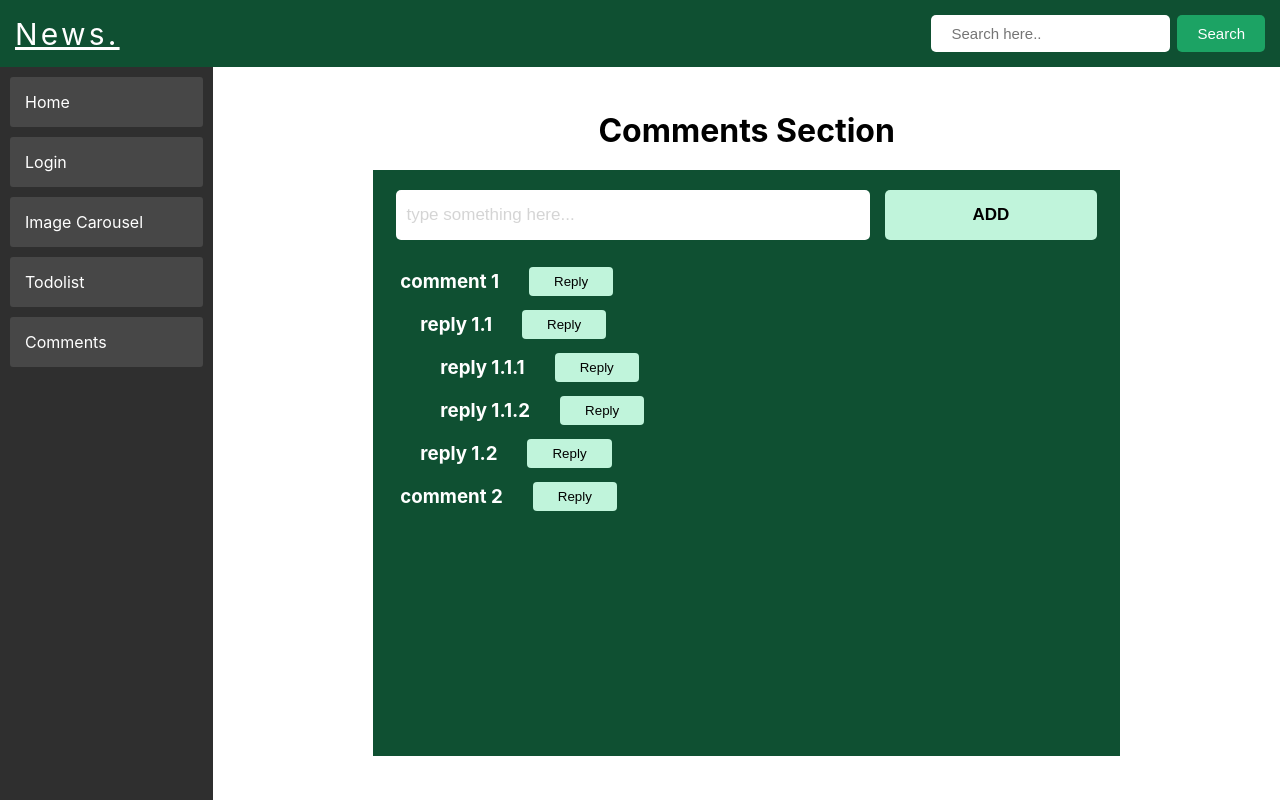
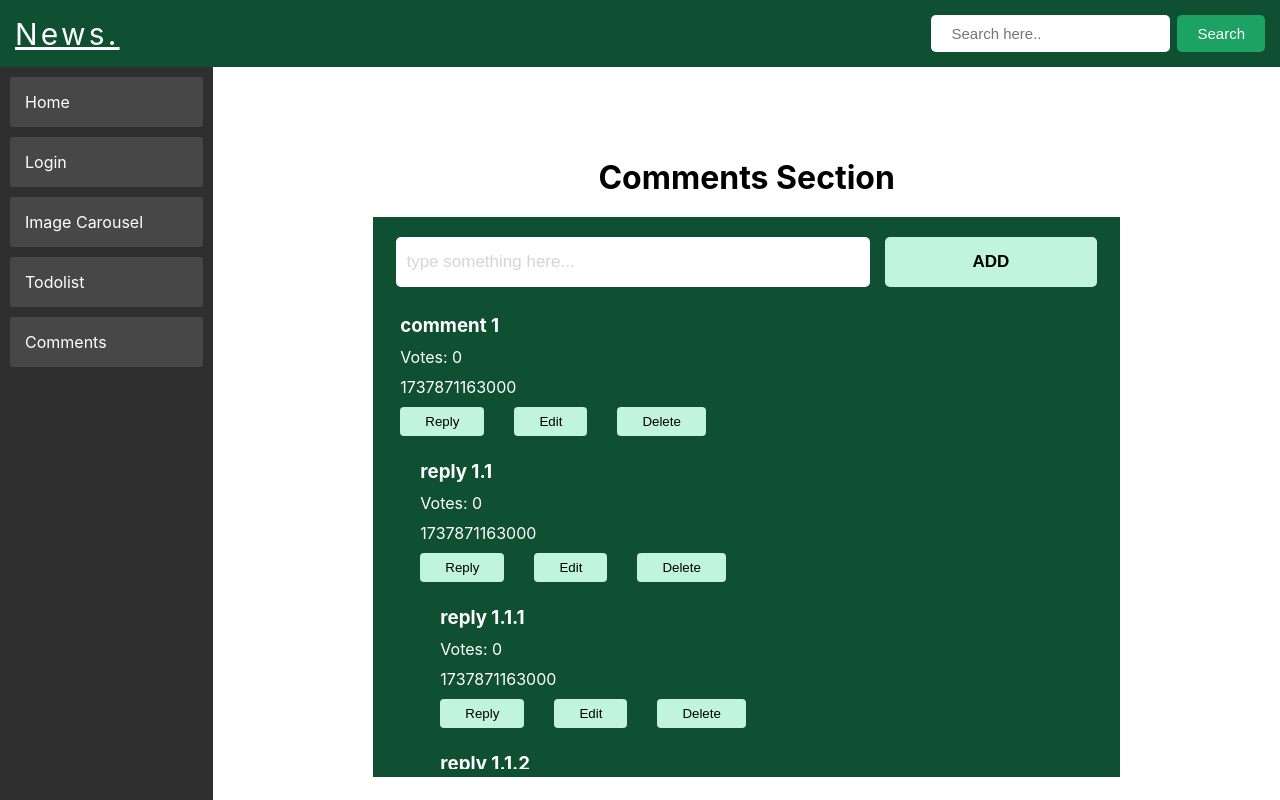
Before and after one commit to kavita1666/react-mini-projects-mcr, a React (Create React App) app: page /comments in a window 1280 px wide. Built offline with nearby package versions, Linux system fonts and the light colour scheme.

Commit message:
working on comments btn

```diff
--- a/src/components/CommentsSection/CommentCard/CommentCard.css
+++ b/src/components/CommentsSection/CommentCard/CommentCard.css
@@ -1,18 +1,32 @@
 .comment-with-reply{
     display: flex;
-    flex-direction: row;
-    align-items: center;
+    flex-direction: column;
+    align-items: flex-start;
     padding: 7px;
+    color: white;
+    gap: 10px;
+    margin-bottom: 10px;
 }
-.comment-with-reply h3{
-    color: white;
-}
-.reply-button{
+
+.button{
     border: none;
     border-radius: 4px;
     color: black;
     padding: 7px 25px;
     cursor: pointer;
     background-color: #c0f4db;
-    margin-left: 30px;
+    margin-right: 30px;
 }
+.reply-box{
+    display: flex;
+    flex-direction: row;
+    align-items: center;
+}
+.reply-input{
+    width: 300px;
+    height: 70px;
+    margin-right: 10px;
+}
+.submit-reply{
+    margin-left: 20px;
+}
--- a/src/components/CommentsSection/CommentCard/CommentCard.js
+++ b/src/components/CommentsSection/CommentCard/CommentCard.js
@@ -1,12 +1,39 @@
-import React from "react";
+import React, { useState } from "react";
 import "./CommentCard.css";
 
 export const CommentCard = ({ comment }) => {
+  const [replyBoxOpen, setReplyBoxOpen] = useState(false);
+  const [replyContent, setReplyContent] = useState("");
+
+  const handleReply = () => {
+    setReplyBoxOpen(!replyBoxOpen);
+  };
+
   return (
     <>
       <div className="comment-with-reply">
         <h3>{comment.content}</h3>
-        <button className="reply-button" onClick={() => {}}>Reply</button>
+        <p>Votes: 0</p>
+        <p>{Date.now()}</p>
+        <div>
+          <button className="button" onClick={handleReply}>
+            {replyBoxOpen ? "Hide Reply" : "Reply"}
+          </button>
+          <button className="button" onClick={() => {}}>
+            Edit
+          </button>
+          <button className="button" onClick={() => {}}>
+            Delete
+          </button>
+        </div>
+        {replyBoxOpen && (
+          <div className="reply-box">
+            <textarea value={replyContent} onChange={(e) => setReplyContent(e.target.value)} className="reply-input" />
+            <button onClick={() => {}} className="button submit-reply">
+              Submit
+            </button>
+          </div>
+        )}
       </div>
 
       {comment.replies &&
--- a/src/components/CommentsSection/CommentsSection.css
+++ b/src/components/CommentsSection/CommentsSection.css
@@ -5,13 +5,15 @@
     flex-direction: column;
     align-items: center;
     justify-content: center;
+
 }
 .comments-inner-container{
     width: 70%;
-    height: 80%;
+    height: 70%;
     background-color: #0f5032;
     margin-top: 20px;
     padding: 20px;
+    overflow: hidden;
 }
 .input-container{
     width: 100%;
@@ -47,3 +49,9 @@
     font-weight: 700;
     cursor: pointer;
 }
+
+.display-comments{
+    width: 100%;
+    height: 89%;
+    overflow-y: scroll;
+}
--- a/src/components/CommentsSection/CommentsSection.js
+++ b/src/components/CommentsSection/CommentsSection.js
@@ -36,6 +36,7 @@ const sampleData = [
     replies: [],
   },
 ];
+
 export const CommentsSection = () => {
   const [commentsData, setCommentsData] = useState(sampleData);
   const [value, setValue] = useState("");
@@ -50,10 +51,12 @@ export const CommentsSection = () => {
             ADD
           </button>
         </div>
-        {commentsData &&
-          commentsData.map((comment) => {
-            return <CommentCard comment={comment} key={comment.id} />;
-          })}
+        <div className="display-comments">
+          {commentsData &&
+            commentsData.map((comment) => {
+              return <CommentCard comment={comment} key={comment.id} />;
+            })}
+        </div>
       </div>
     </div>
   );
```
